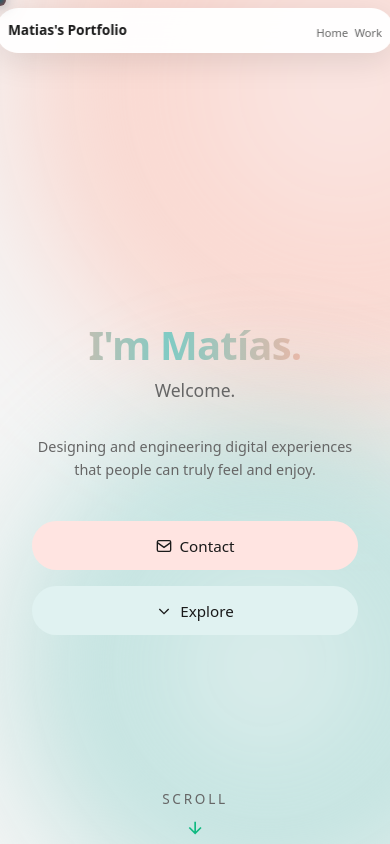
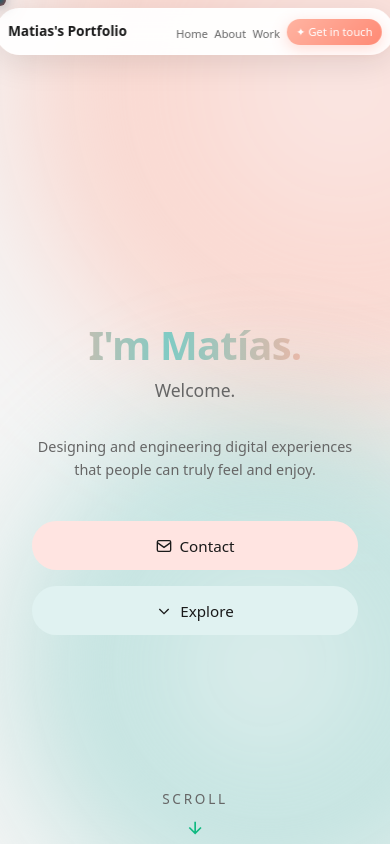
Before and after one commit to MatiiiBL/myportfolio, a React (Vite) app: page / in a window 390 px wide. Shown: the top 844 px of the page. Built offline with nearby package versions, Linux system fonts and the light colour scheme.

Commit message:
Adapted the Toolbar to fit the overall design of the page UI

```diff
--- a/src/Toolbar.css
+++ b/src/Toolbar.css
@@ -147,12 +147,6 @@
     font-size: 0.75rem;
   }
 
-  /* Hide some navigation items on very small screens */
-  .toolbar-links li:nth-child(2),
-  .toolbar-links li:nth-child(4) {
-    display: none;
-  }
-
   .btn-contact {
     padding: 0.4rem 0.7rem;
     font-size: 0.75rem;
--- a/src/Toolbar.jsx
+++ b/src/Toolbar.jsx
@@ -1,10 +1,11 @@
 import { useEffect, useState } from 'react'
-import { Link } from 'react-router-dom'
+import { Link, useNavigate } from 'react-router-dom'
 import './Toolbar.css'
 
 export default function Toolbar() {
   const [isVisible, setIsVisible] = useState(true)
   const [lastScrollY, setLastScrollY] = useState(0)
+  const navigate = useNavigate()
 
   useEffect(() => {
     const handleScroll = () => {
@@ -38,7 +39,7 @@ export default function Toolbar() {
         <li><Link to="/about">About</Link></li>
         <li><Link to="/projects">Work</Link></li>
         <li>
-          <button className="btn-contact">
+          <button className="btn-contact" onClick={() => navigate('/contact')}>
             ✦ Get in touch
           </button>
         </li>
```
